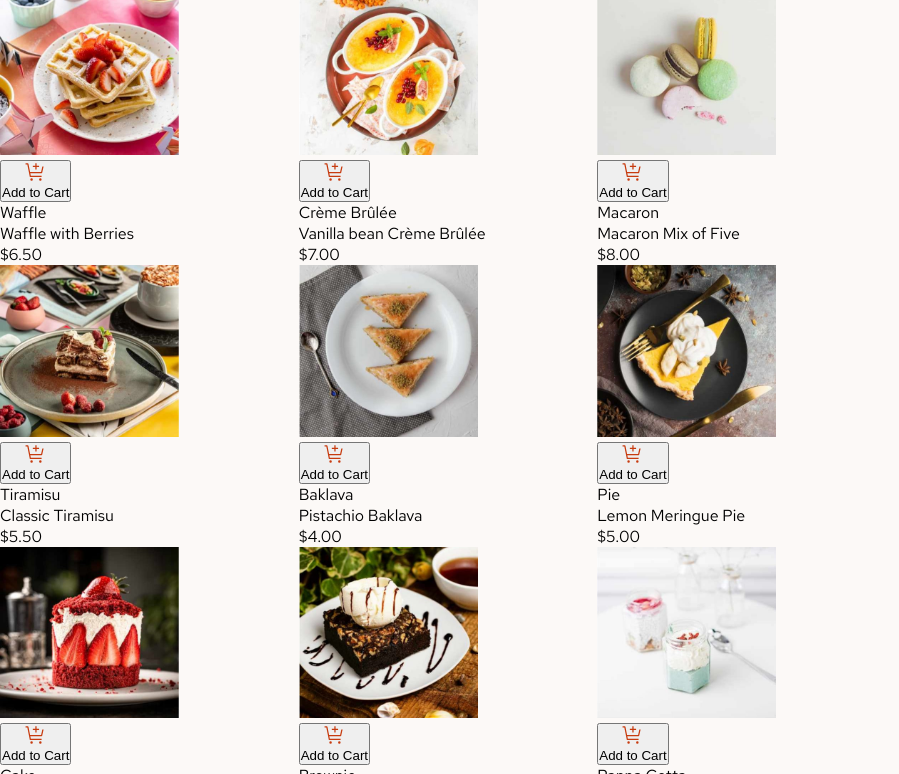
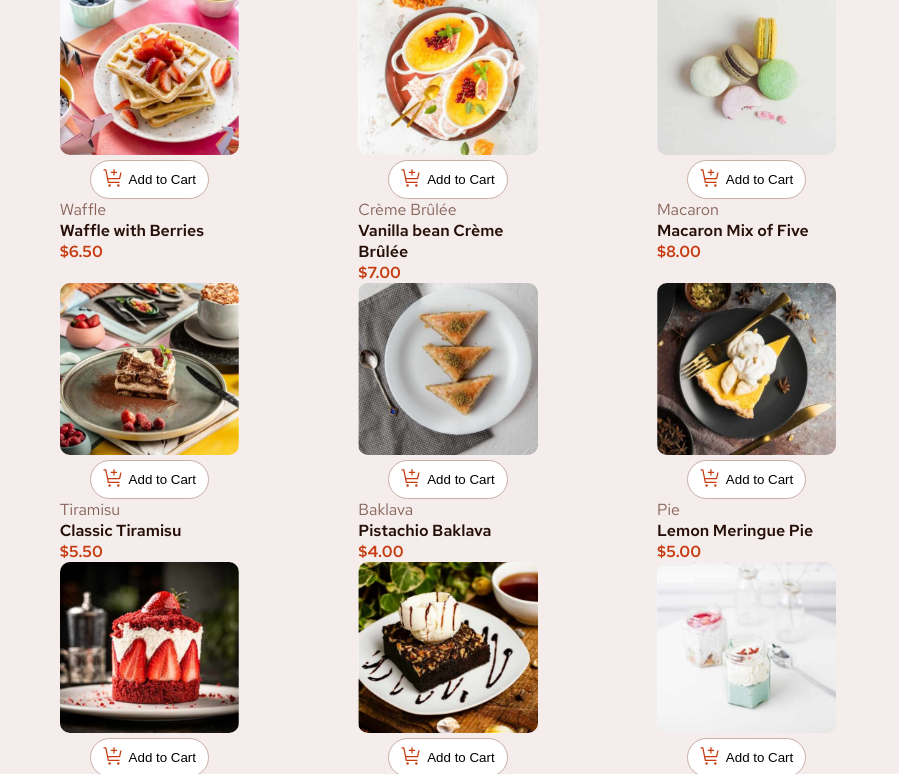
Before and after one commit to TomasGonzalez06/ProductListChallenge, a plain HTML site: page index.html in a window 1280 px wide. Shown: the part 47-821 px from the top of the page, without its empty margins (0-899 px from the left). Drawn offline with Linux system fonts and the light colour scheme.

Commit message:
basic styles

```diff
--- a/CSS/styles.css
+++ b/CSS/styles.css
@@ -26,7 +26,7 @@ body{
     font-style: normal;
     font-size: 16px;
     font-weight: var(--light-text);
-    background-color: var(--Rose-50);
+    background-color: var(--Rose-100);
   }
 
 .products-list
@@ -45,6 +45,9 @@ body{
 {
     width: 33.33%;
     position: relative;
+    display: flex;
+    flex-direction: column;
+    align-items: center;
 }
 
 .image-container
@@ -55,10 +58,41 @@ body{
 .image-container img
 {
     width: 100%;
+    border-radius: 10px;
 }
 
 .product-information
 {
     display: flex;
     flex-direction: column;
+    width: 60%;
 }
+.product-information .category
+{
+    color: var(--Rose-500);
+    font-weight: var(--light-text);
+}
+.product-information .product-name
+{
+    color: var(--Rose-900);
+    font-weight: var(--medium-text);
+}
+.product-information .product-price
+{
+    color: var(--Red);
+    font-weight: var(--medium-text);
+}
+.add-to-cart
+{
+    background-color: white;
+    border-color: var(--Rose-300);
+    border-width: 1px;
+    border-style: solid;
+    display: flex;
+    align-items: center;
+    width: 40%;
+    border-radius: 20px;
+    padding: 7px;
+    justify-content: space-evenly;
+
+}
```
